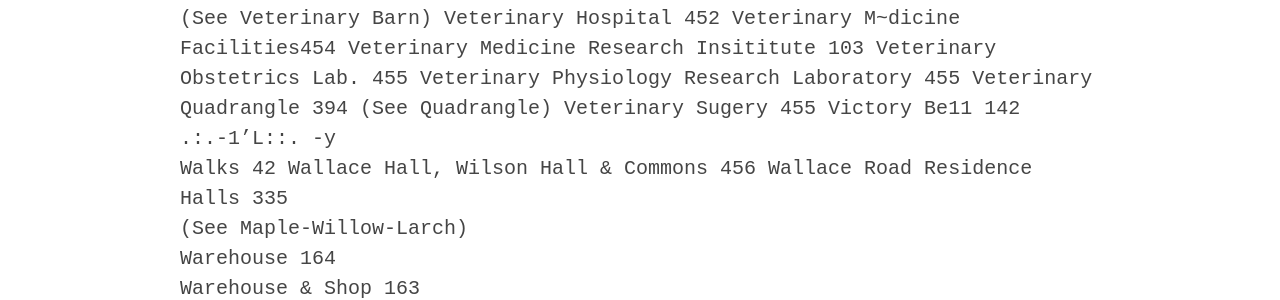
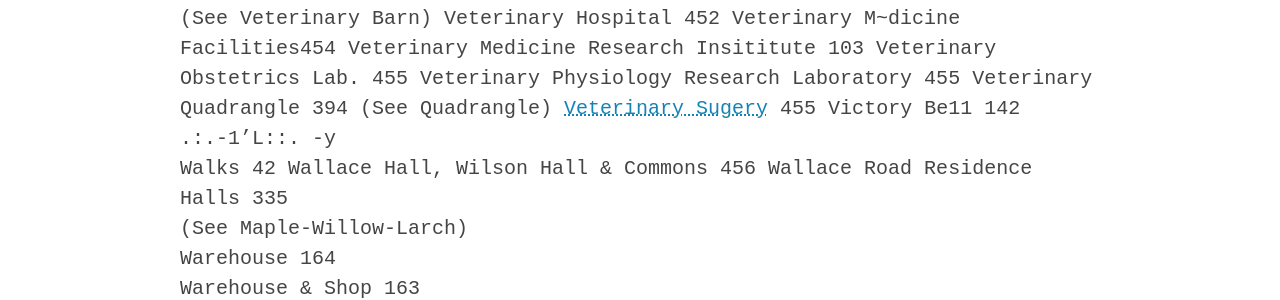
Before and after one commit to emanderson811/day-edition, a Jekyll site: the page built from _texts/1006day-index.md, in a window 1280 px wide and 900 px high, scrolled down 11782 px. Shown: the part 343-643 px from the top of the window. Built offline with Jekyll 4.4.1, drawn with Linux system fonts in a browser that asks for light colours; some of the changed text lies outside the part shown.

Commit message:
added annotations

```diff
--- a/_data/annotations.csv
+++ b/_data/annotations.csv
@@ -1,2 +1,3 @@
 id,text
 ioway-creek,"Originally named using an ethnic slur, this waterway was officially renamed Ioway Creek by the U.S. Board on Geographic Names in 2021."
+vet-surgery,"sic, mispelling of surgery."
--- a/_texts/1006day-index.md
+++ b/_texts/1006day-index.md
@@ -408,7 +408,7 @@
 (See Veterinary Barn) Veterinary Hospital 452 Veterinary M~dicine Facilities454 Veterinary Medicine Research
 Insititute 103 Veterinary Obstetrics Lab. 455 Veterinary Physiology Research
 Laboratory 455 Veterinary Quadrangle 394
-(See Quadrangle) Veterinary Sugery 455 Victory Be11 142
+(See Quadrangle) <a id="vet-surgery" class="pop-annotation" tabindex="0">Veterinary Sugery</a> 455 Victory Be11 142
 .:.-1'L::. -y
 Walks 42 Wallace Hall, Wilson Hall & Commons 456
 Wallace Road Residence Halls  335
```
